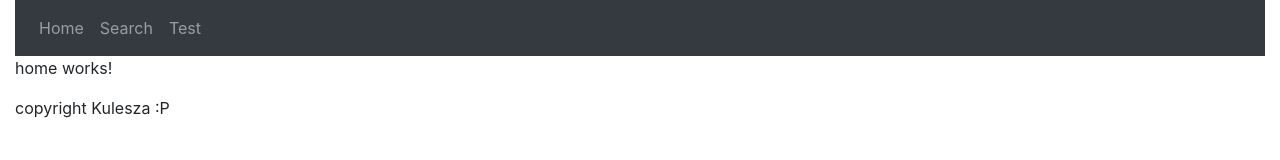
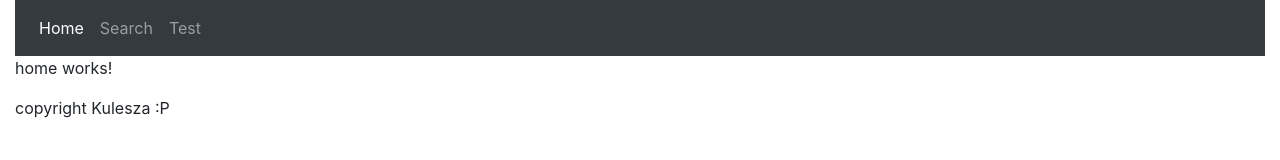
Before and after one commit to ev45ive/torii_projekt, an Angular app: page / in a window 1280 px wide. Shown: the top 160 px of the page. Built offline with nearby package versions, Linux system fonts and the light colour scheme.

Commit message:
top navigation

```diff
--- a/src/app/views/menu.component.ts
+++ b/src/app/views/menu.component.ts
@@ -6,8 +6,11 @@ import { Component, OnInit } from '@angular/core';
   <nav class="navbar navbar-expand-sm navbar-dark bg-dark">
   <div class="navbar-collapse">
     <ul class="navbar-nav">
-      <li class="nav-item" *ngFor="let link of links">
-        <a class="nav-link" [routerLink]="link.path">{{link.title}} </a>
+      <li class="nav-item"
+        routerLinkActive="active"
+        [routerLinkActiveOptions]="{exact:true}"
+         *ngFor="let link of links">
+        <a class="nav-link"   [routerLink]="link.path">{{link.title}} </a>
       </li>
     </ul>
   </div>
@@ -18,7 +21,7 @@ import { Component, OnInit } from '@angular/core';
 export class MenuComponent implements OnInit {
 
   links = [
-    { path:'', title:'Home'},
+    { path:'/', title:'Home'},
     // { path:'/login', title:'Login'},
     { path:'/search', title:'Search'},
     { path:'/test', title:'Test'},
```
